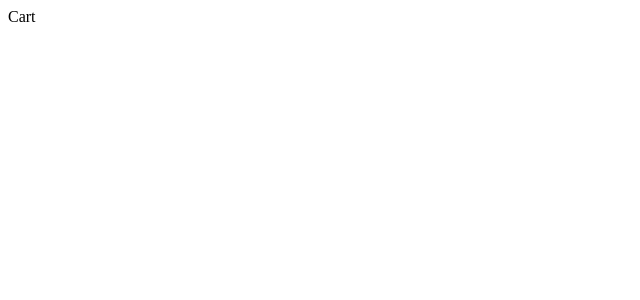
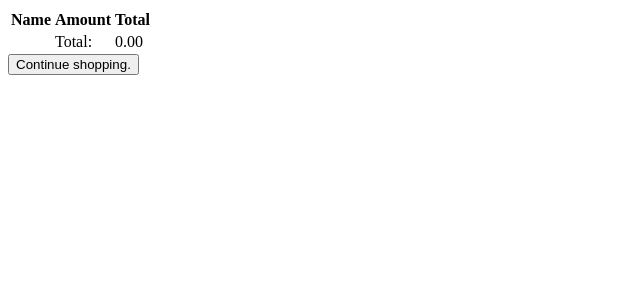
Before and after one commit to AndrejG231/dd-pp-iU9I60d2zEQ9, a React (Create React App) app: page /cart in a window 1280 px wide. Shown: the top 300 px of the page, without its empty margins (0-640 px from the left). Built offline with nearby package versions, Linux system fonts and the light colour scheme.

Commit message:
feat: Shopping cart

```diff
--- a/src/components/Fallback.tsx
+++ b/src/components/Fallback.tsx
@@ -1,4 +1,4 @@
-import { FC, ReactChild, ReactElement, ReactNode } from "react"
+import { FC, ReactNode } from "react"
 import styled from "styled-components"
 
 /**
--- /dev/null
+++ b/src/hooks/store.ts
@@ -0,0 +1,10 @@
+import { useSelector } from "react-redux"
+import { State } from "../store/store"
+
+/**
+ * Selector for cart counts from redux store
+ * @returns cartsReducer.state.counts
+ */
+export const useCartContent = () => {
+  return useSelector((state: State) => state.cart.counts)
+}
--- a/src/pages/Cart/Cart.tsx
+++ b/src/pages/Cart/Cart.tsx
@@ -1,5 +1,55 @@
+/**
+ * Display summary of items in shopping cart
+ */
+
+import { useNavigate } from "react-router-dom"
+import { useProductsData } from "../../api/products-data"
+import Fallback from "../../components/Fallback"
+import { useCartContent } from "../../hooks/store"
+import { parseCartContent } from "../../util/cart-content"
+
 const Cart = () => {
-  return <div>Cart</div>
+  const { products, loading, error } = useProductsData()
+  const cartContent = useCartContent()
+
+  const navigate = useNavigate()
+
+  const { total, items } = parseCartContent(products, cartContent)
+
+  return (
+    <div>
+      <Fallback loading={loading} error={error}>
+        <table>
+          <thead>
+            <tr>
+              <th>Name</th>
+              <th>Amount</th>
+              <th>Total</th>
+            </tr>
+          </thead>
+          <tbody>
+            {items.map(({ id, name, amount, price }) => {
+              return (
+                <tr key={id}>
+                  <th>{name}</th>
+                  <th>{amount}</th>
+                  <th>{price.toFixed(2)}</th>
+                </tr>
+              )
+            })}
+          </tbody>
+          <tfoot>
+            <tr>
+              <td></td>
+              <td>Total: </td>
+              <td>{total.toFixed(2)}</td>
+            </tr>
+          </tfoot>
+        </table>
+        <button onClick={() => navigate("/")}>Continue shopping.</button>
+      </Fallback>
+    </div>
+  )
 }
 
 export { Cart }
--- a/src/pages/List/List.tsx
+++ b/src/pages/List/List.tsx
@@ -1,18 +1,18 @@
 import { ChangeEventHandler, useCallback, useState } from "react"
-import { useDispatch, useSelector } from "react-redux"
+import { useDispatch } from "react-redux"
 import { useNavigate } from "react-router-dom"
 import { useProductsData } from "../../api/products-data"
 import Fallback from "../../components/Fallback"
 import { ProductCard } from "../../components/ProductCard"
+import { useCartContent } from "../../hooks/store"
 import { addToCart, removeFromCart } from "../../store/actions/manage-cart"
-import { State } from "../../store/store"
 
 const List = () => {
   const dispatch = useDispatch()
   const navigate = useNavigate()
 
   const { products, loading, error } = useProductsData()
-  const counts = useSelector((state: State) => state.cart.counts)
+  const cartContent = useCartContent()
 
   // Cart actions
   const increaseInCart = useCallback(
@@ -46,7 +46,7 @@ const List = () => {
               key={id}
               name={name}
               price={price}
-              count={~~counts[id]}
+              count={~~cartContent[id]}
               onPlusClick={() => increaseInCart(id)}
               onMinusClick={() => decreaseInCart(id)}
             />
--- /dev/null
+++ b/src/util/cart-content.ts
@@ -0,0 +1,31 @@
+import { ProductsMap } from "../types/product"
+
+/**
+ * Parses product list and shopping cart counts into table values
+ */
+type ParseCartContent = {
+  (products: ProductsMap, cartContent: Record<number, number>): {
+    total: number
+    items: { id: string; name: string; amount: number; price: number }[]
+  }
+}
+
+export const parseCartContent: ParseCartContent = (products, cartContent) => {
+  let total = 0
+
+  const items = Object.entries(cartContent).map(([id, amount]) => {
+    const name = products[+id].name
+    const price = products[+id].price * amount
+
+    total += price
+
+    return {
+      id,
+      name,
+      price,
+      amount,
+    }
+  })
+
+  return { total, items }
+}
```
